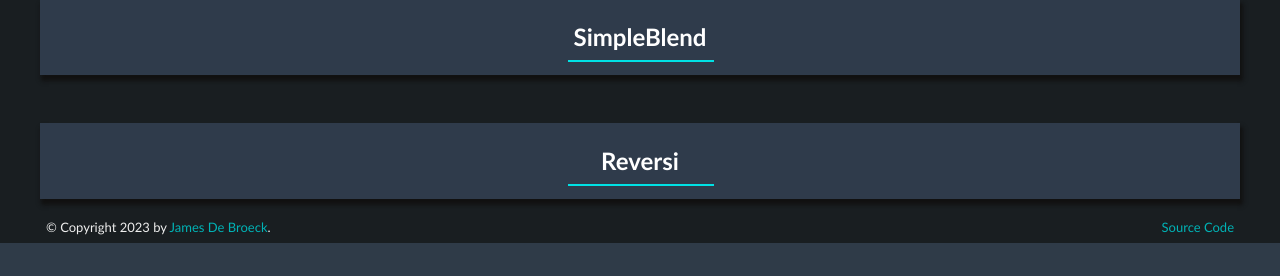
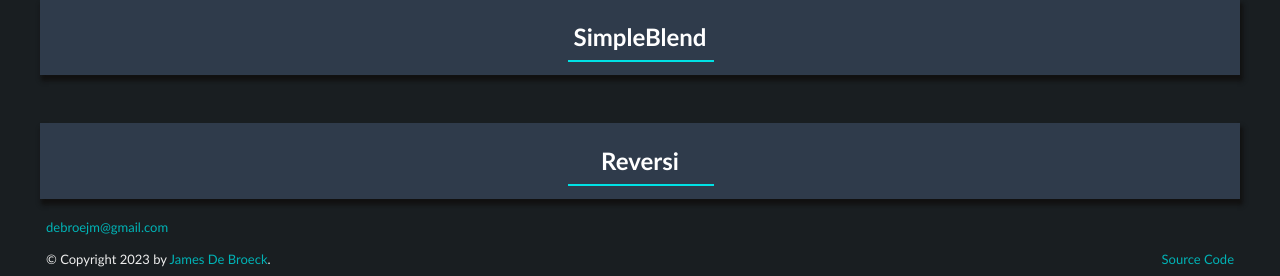
Before and after one commit to debroejm/portfolio, a Flask app: page / in a window 1280 px wide. Shown: the part 1519-1795 px from the top of the page. Before the commit the page ends 1762 px from the top, so only its background shows below. Run offline with Flask 3, Linux system fonts and the light colour scheme.

Commit message:
footer: Add email link

```diff
--- a/templates/layout.html
+++ b/templates/layout.html
@@ -61,6 +61,8 @@
             {% endfor %}
             <div id="footer">
             {% block footer %}
+                <p><span class="left"><a href="mailto:debroejm@gmail.com">debroejm@gmail.com</a></span></p>
+                <br>
                 <p>
                     <span class="left">&copy; Copyright 2023 by <a href="{{ url_for('index') }}">{{ portfolio_info.name }}</a>.</span>
                     <span class="right"><a href="https://gitlab.noctisarma.net/broeckjb/portfolio">Source Code</a></span>
```
